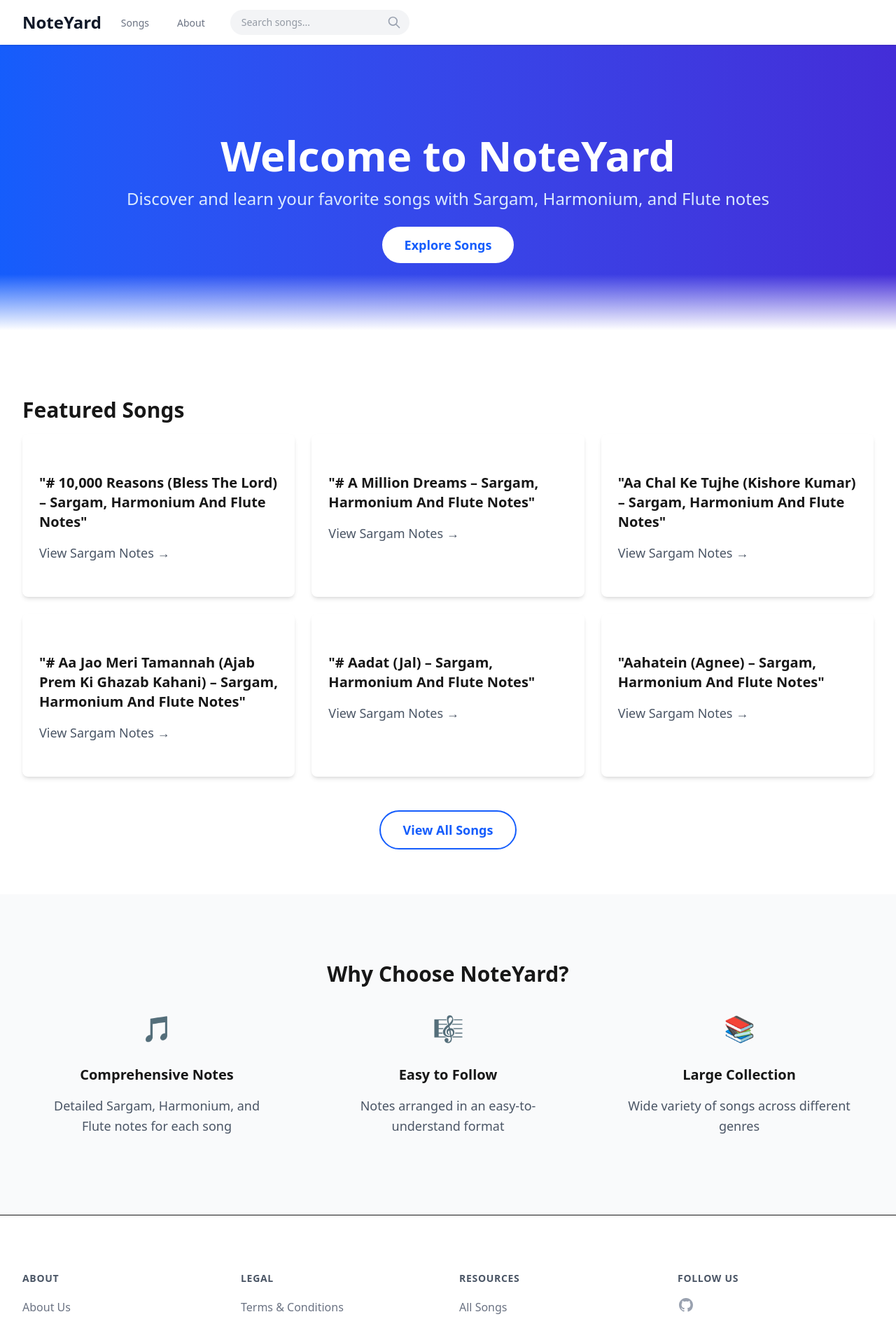
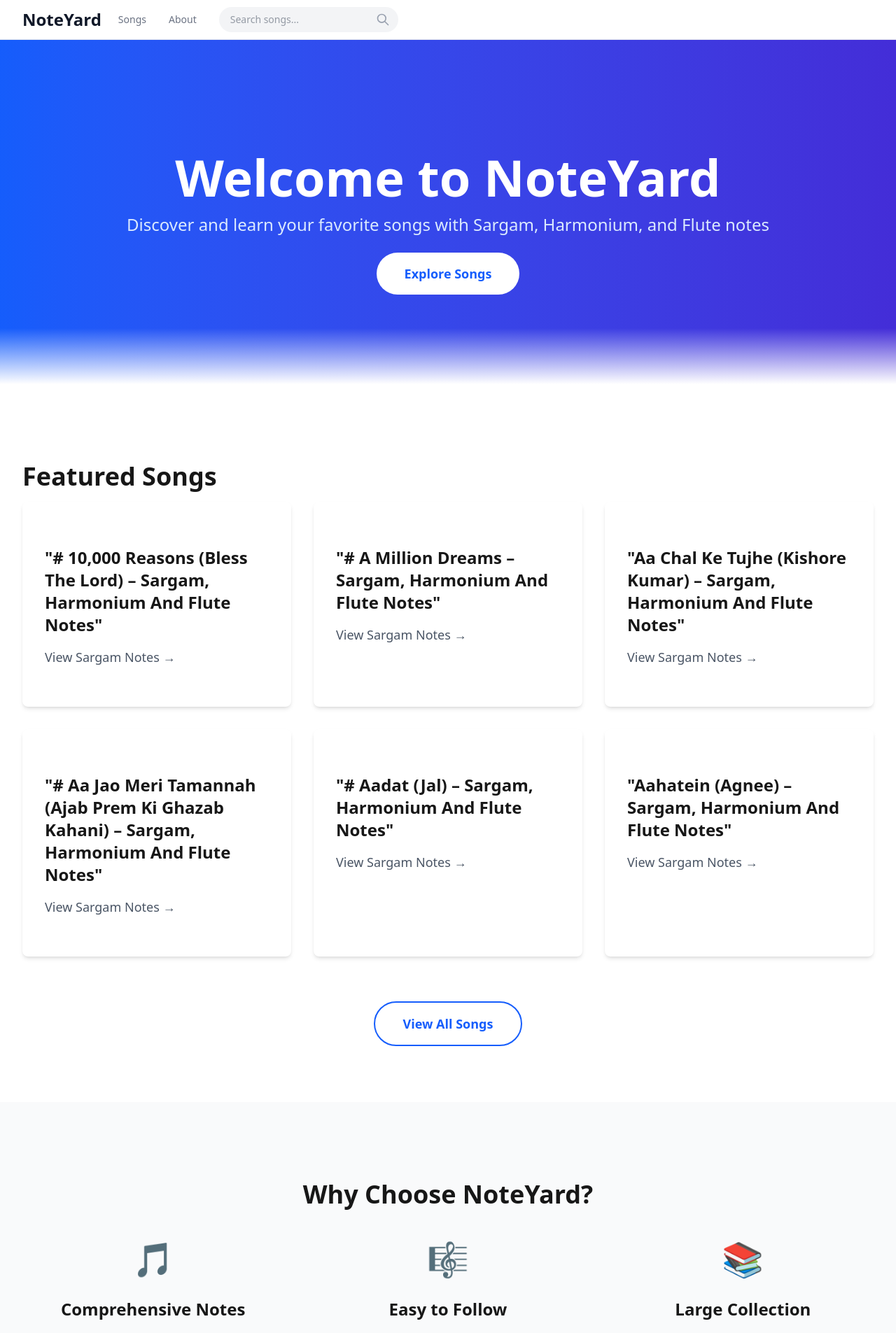
Before and after one commit to sh20raj-backup/mr-shade-noteyard, a Next.js app: page / in a window 1280 px wide. Shown: the top 1905 px of the page at 70% size. Built offline with nearby package versions, Linux system fonts and the light colour scheme.

Commit message:
feat(homepage): enhance layout and styling for improved user experience

```diff
--- a/src/app/page.js
+++ b/src/app/page.js
@@ -33,18 +33,18 @@ export default async function HomePage() {
   return (
     <div className="min-h-screen">
       {/* Hero Section */}
-      <section className="relative bg-gradient-to-r from-blue-600 to-indigo-700 text-white py-24">
+      <section className="relative bg-gradient-to-r from-blue-600 to-indigo-700 text-white py-32">
         <div className="max-w-7xl mx-auto px-4 sm:px-6 lg:px-8">
           <div className="text-center">
-            <h1 className="text-4xl md:text-6xl font-bold mb-6">
+            <h1 className="text-5xl md:text-7xl font-bold mb-8">
               Welcome to NoteYard
             </h1>
-            <p className="text-xl md:text-2xl mb-8 text-blue-100">
+            <p className="text-xl md:text-2xl mb-10 text-blue-100">
               Discover and learn your favorite songs with Sargam, Harmonium, and Flute notes
             </p>
             <Link
               href="/songs"
-              className="inline-block bg-white text-blue-600 px-8 py-3 rounded-full font-semibold text-lg hover:bg-blue-50 transition-colors duration-200"
+              className="inline-block bg-white text-blue-600 px-10 py-4 rounded-full font-semibold text-lg hover:bg-blue-50 transition-colors duration-200"
             >
               Explore Songs
             </Link>
@@ -54,30 +54,30 @@ export default async function HomePage() {
       </section>
 
       {/* Featured Songs Section */}
-      <section className="py-16 max-w-7xl mx-auto px-4 sm:px-6 lg:px-8">
-        <h2 className="text-3xl font-bold mb-8">Featured Songs</h2>
-        <div className="grid grid-cols-1 md:grid-cols-2 lg:grid-cols-3 gap-6">
+      <section className="py-20 max-w-7xl mx-auto px-4 sm:px-6 lg:px-8">
+        <h2 className="text-4xl font-bold mb-12">Featured Songs</h2>
+        <div className="grid grid-cols-1 md:grid-cols-2 lg:grid-cols-3 gap-8">
           {featuredSongs.map((song) => (
             <Link
               key={song.slug}
               href={`/songs/${song.slug}`}
               className="group block bg-white dark:bg-gray-800 rounded-lg shadow-md hover:shadow-xl transition-shadow duration-200 overflow-hidden"
             >
-              <div className="p-6">
-                <h3 className="text-xl font-semibold group-hover:text-blue-600 transition-colors duration-200">
+              <div className="p-8">
+                <h3 className="text-2xl font-semibold group-hover:text-blue-600 transition-colors duration-200">
                   {song.title}
                 </h3>
-                <p className="mt-2 text-gray-600 dark:text-gray-300">
+                <p className="mt-4 text-gray-600 dark:text-gray-300">
                   View Sargam Notes →
                 </p>
               </div>
             </Link>
           ))}
         </div>
-        <div className="text-center mt-12">
+        <div className="text-center mt-16">
           <Link
             href="/songs"
-            className="inline-block border-2 border-blue-600 text-blue-600 hover:bg-blue-600 hover:text-white px-8 py-3 rounded-full font-semibold transition-colors duration-200"
+            className="inline-block border-2 border-blue-600 text-blue-600 hover:bg-blue-600 hover:text-white px-10 py-4 rounded-full font-semibold transition-colors duration-200"
           >
             View All Songs
           </Link>
@@ -85,27 +85,27 @@ export default async function HomePage() {
       </section>
 
       {/* Features Section */}
-      <section className="py-16 bg-gray-50 dark:bg-gray-900">
+      <section className="py-20 bg-gray-50 dark:bg-gray-900">
         <div className="max-w-7xl mx-auto px-4 sm:px-6 lg:px-8">
-          <h2 className="text-3xl font-bold mb-12 text-center">Why Choose NoteYard?</h2>
-          <div className="grid grid-cols-1 md:grid-cols-3 gap-8">
-            <div className="text-center p-6">
-              <div className="text-4xl mb-4">🎵</div>
-              <h3 className="text-xl font-semibold mb-3">Comprehensive Notes</h3>
+          <h2 className="text-4xl font-bold mb-16 text-center">Why Choose NoteYard?</h2>
+          <div className="grid grid-cols-1 md:grid-cols-3 gap-12">
+            <div className="text-center p-8">
+              <div className="text-5xl mb-6">🎵</div>
+              <h3 className="text-2xl font-semibold mb-4">Comprehensive Notes</h3>
               <p className="text-gray-600 dark:text-gray-300">
                 Detailed Sargam, Harmonium, and Flute notes for each song
               </p>
             </div>
-            <div className="text-center p-6">
-              <div className="text-4xl mb-4">🎼</div>
-              <h3 className="text-xl font-semibold mb-3">Easy to Follow</h3>
+            <div className="text-center p-8">
+              <div className="text-5xl mb-6">🎼</div>
+              <h3 className="text-2xl font-semibold mb-4">Easy to Follow</h3>
               <p className="text-gray-600 dark:text-gray-300">
                 Notes arranged in an easy-to-understand format
               </p>
             </div>
-            <div className="text-center p-6">
-              <div className="text-4xl mb-4">📚</div>
-              <h3 className="text-xl font-semibold mb-3">Large Collection</h3>
+            <div className="text-center p-8">
+              <div className="text-5xl mb-6">📚</div>
+              <h3 className="text-2xl font-semibold mb-4">Large Collection</h3>
               <p className="text-gray-600 dark:text-gray-300">
                 Wide variety of songs across different genres
               </p>
--- a/src/app/songs/[slug]/page.js
+++ b/src/app/songs/[slug]/page.js
@@ -98,7 +98,7 @@ export default async function Page({ params }) {
               prose-code:text-gray-900 dark:prose-code:text-white
               prose-pre:bg-gray-100 dark:prose-pre:bg-gray-800
               prose-blockquote:text-gray-700 dark:prose-blockquote:text-gray-300
-              prose-blockquote:border-blue-600 dark:prose-blockquote:border-blue-400 leading-10"
+              prose-blockquote:border-blue-600 dark:prose-blockquote:border-blue-400 leading-5"
             dangerouslySetInnerHTML={{ __html: content }}
           />
         </div>
--- a/src/components/Navbar.js
+++ b/src/components/Navbar.js
@@ -10,9 +10,9 @@ export default function Navbar() {
   const router = useRouter();
 
   return (
-    <nav className="bg-white dark:bg-gray-800 shadow-sm sticky top-0 z-50">
+    <nav className="bg-white dark:bg-gray-800 border-b border-gray-200 dark:border-gray-700 sticky top-0 z-50">
       <div className="max-w-7xl mx-auto px-4 sm:px-6 lg:px-8">
-        <div className="flex justify-between h-16">
+        <div className="flex justify-between h-14">
           <div className="flex">
             <div className="flex-shrink-0 flex items-center">
               <Link href="/" className="text-2xl font-bold text-gray-900 dark:text-white">
@@ -22,13 +22,13 @@ export default function Navbar() {
             <div className="hidden sm:ml-6 sm:flex sm:items-center sm:space-x-8">
               <Link
                 href="/songs"
-                className="border-transparent text-gray-500 dark:text-gray-300 hover:border-gray-300 hover:text-gray-700 dark:hover:text-white inline-flex items-center px-1 pt-1 border-b-2 text-sm font-medium"
+                className="text-gray-500 dark:text-gray-300 hover:text-gray-700 dark:hover:text-white text-sm font-medium"
               >
                 Songs
               </Link>
               <Link
                 href="/about"
-                className="border-transparent text-gray-500 dark:text-gray-300 hover:border-gray-300 hover:text-gray-700 dark:hover:text-white inline-flex items-center px-1 pt-1 border-b-2 text-sm font-medium"
+                className="text-gray-500 dark:text-gray-300 hover:text-gray-700 dark:hover:text-white text-sm font-medium"
               >
                 About
               </Link>
```
